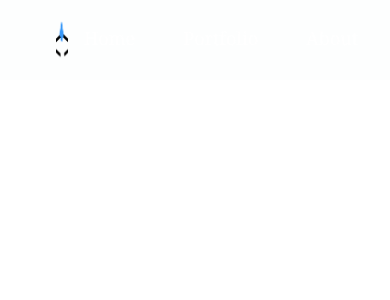
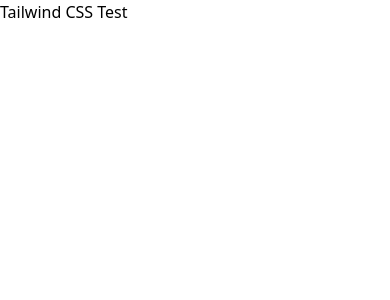
Before and after one commit to Wafeechan/website-portfolio-jsx, a React (Vite) app: page /web-portfolio/portfolio in a window 390 px wide. Shown: the top 300 px of the page. Built offline with nearby package versions, Linux system fonts and the light colour scheme.

Commit message:
Reset navbar & css stuffs

```diff
--- a/index.html
+++ b/index.html
@@ -9,5 +9,6 @@
   <body>
     <div id="root"></div>
     <script type="module" src="/src/main.jsx"></script>
+    <div className="bg-blue-500 text-white p-4">Tailwind CSS Test</div>
   </body>
 </html>
--- a/src/App.jsx
+++ b/src/App.jsx
@@ -4,7 +4,6 @@
 function App() {
   return (
     <div>
-      <Navbar />
       <div className="mt-16 p-4">
         <h1 className="text-3xl font-bold">Welcome to the website!</h1>
       </div>
--- a/src/components/navbar.css
+++ b/src/components/navbar.css
@@ -3,18 +3,3 @@
 @tailwind components;
 
 @tailwind utilities;
-
-.logo-container {
-    @apply relative ml-[40px] w-[48px] h-[48px] lg:w-[80px] lg:h-[80px];
-}
-
-.logo {
-    @apply w-full h-full transition-all duration-300;
-    background-image: url('/assets/logo_main_color.png');
-    background-size: cover;
-    background-position: center;
-}
-
-.logo:hover {
-    background-image: url('/assets/logo_main_color.png'); /* Hover image */
-}
--- a/src/components/navbar.jsx
+++ b/src/components/navbar.jsx
@@ -7,24 +7,8 @@
 return(
     <body className='w-full text-white font-serif'>
             <div className='m-0'>
+                <nav>
 
-                <nav className='fixed top-0 left-0 z-10 h-max w-full items-center rounded-none px-4 py-2 md:py-2 lg:px-8 lg:py-4 bg-gray-50/30 backdrop-blur-md backdrop-brightness-10 flex justify-between'>
-                    <div className='flex items-center logo-container'>
-                        <div className="logo"></div>
-                    </div>
-                    <div className="flex items-center justify-end">
-                        <ul className='flex space-x-4 my-2 lg:my-4'>
-                            <li className=' navBtn'>
-                                <Link to="/" className='nav-link navHover text-3xl'>Home</Link>
-                            </li>
-                            <li className='navBtn'>
-                                <Link to="/portfolio" className='nav-link navHover text-3xl'>Portfolio</Link>
-                            </li >
-                            <li className='navBtn'>
-                                <Link to="/about" className='nav-link navHover text-3xl'>About</Link>
-                            </li>
-                        </ul>
-                    </div>
                 </nav>
 
             </div>
--- a/src/index.css
+++ b/src/index.css
@@ -3,82 +3,3 @@
 @tailwind components;
 
 @tailwind utilities;
-
-.responsive-image{
-  margin: 0px;
-  padding: 0px;
-  background-color: #262626;
-  background-repeat:no-repeat;
-  background-size: auto 100vh;
-  background-position:top;
-}
-
-@media (max-width: 767px){
-  .responsive-image{
-    margin: 0px;
-    padding: 0px;
-    background-repeat:no-repeat;
-    background-position:top;
-    background-size: cover 120%;
-  }
-}
-
-.transparent{
-  opacity: 0;
-}
-
-.navBtn{
-  @apply px-4 md:px-8 lg:px-10 py-2  hover:cursor-pointer
-}
-.navHover{
-  @apply hover:border-b-cyan-400 pb-1 text-lg md:text-2xl lg:text-3xl;
-  position: relative;
-  display: inline-block;
-}
-
-.navHover:hover{
-  color: #22d3ee;
-  transition: 0.3s;
-}
-
-.navHover::after{
-  content: '';
-  height: 3px;
-  width: 0;
-  background: #22d3ee;
-  position:absolute;
-  left: 0;
-  bottom: -10px;
-  transition: 0.3s;
-}
-
-@media (max-width:1023px){
-  .navHover::after{
-    content: '';
-    height: 3px;
-    width: 0;
-    background: #22d3ee;
-    position:absolute;
-    left: 0;
-    bottom: -2px;
-    transition: 0.3s;
-  }
-}
-
-@media (max-width:767px){
-  .navHover::after{
-    content: '';
-    height: 3px;
-    width: 0;
-    background: #22d3ee;
-    position:absolute;
-    left: 0;
-    bottom: -1px;
-    transition: 0.3s;
-  }
-}
-
-.navHover:hover::after{
-  width: 100%;
-
-}
```
